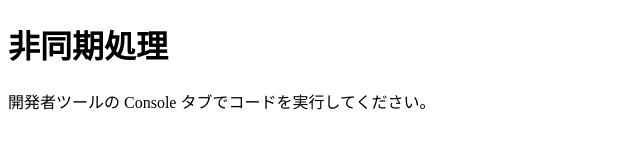
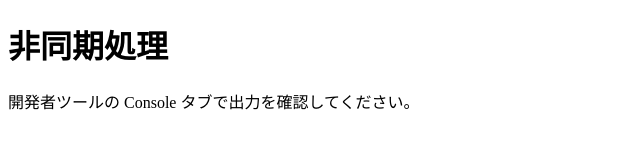
Before and after one commit to blue32a/dev-onboarding, a plain HTML site: page javascript/07-async/index.html in a window 1280 px wide. Shown: the full height of the page, 0-640 px from the left. Drawn offline with Linux system fonts and the light colour scheme.

Commit message:
docs: READMEと一致しないテキストを修正

```diff
--- a/javascript/07-async/index.html
+++ b/javascript/07-async/index.html
@@ -6,7 +6,7 @@
 </head>
 <body>
   <h1>非同期処理</h1>
-  <p>開発者ツールの Console タブでコードを実行してください。</p>
+  <p>開発者ツールの Console タブで出力を確認してください。</p>
 
   <script src="main.js"></script>
 </body>
```
